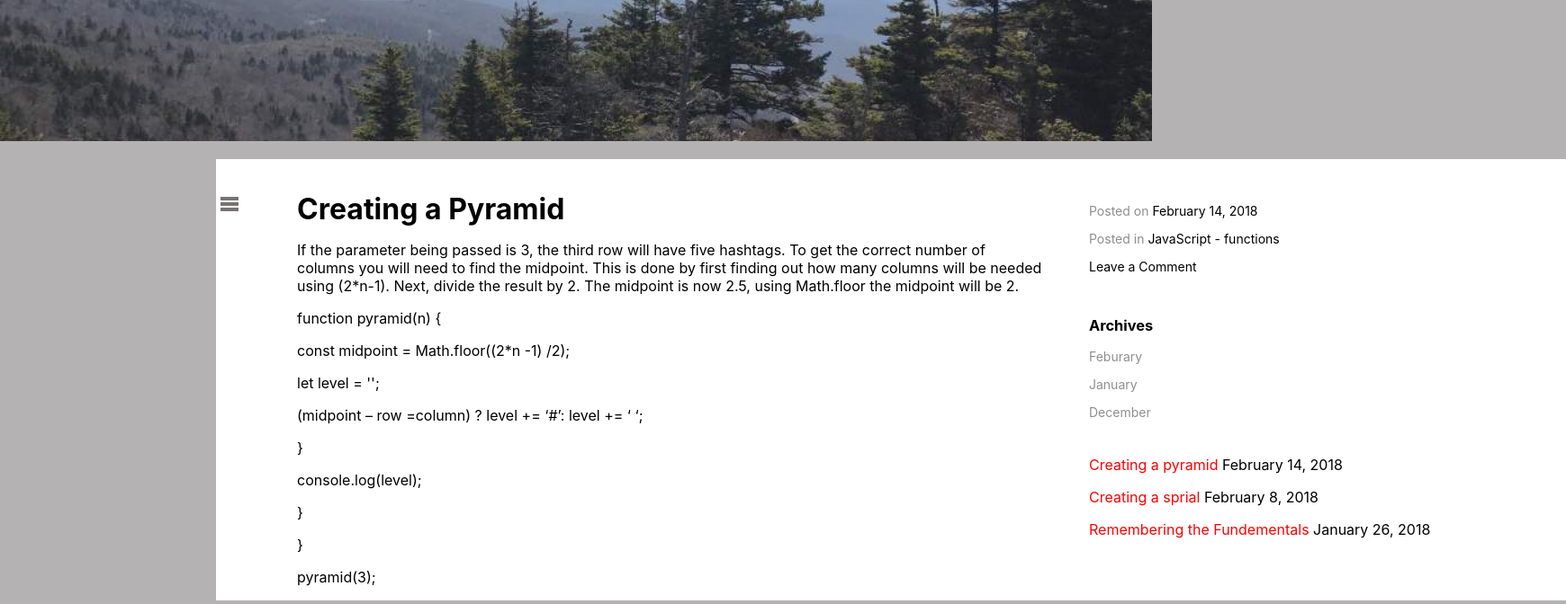
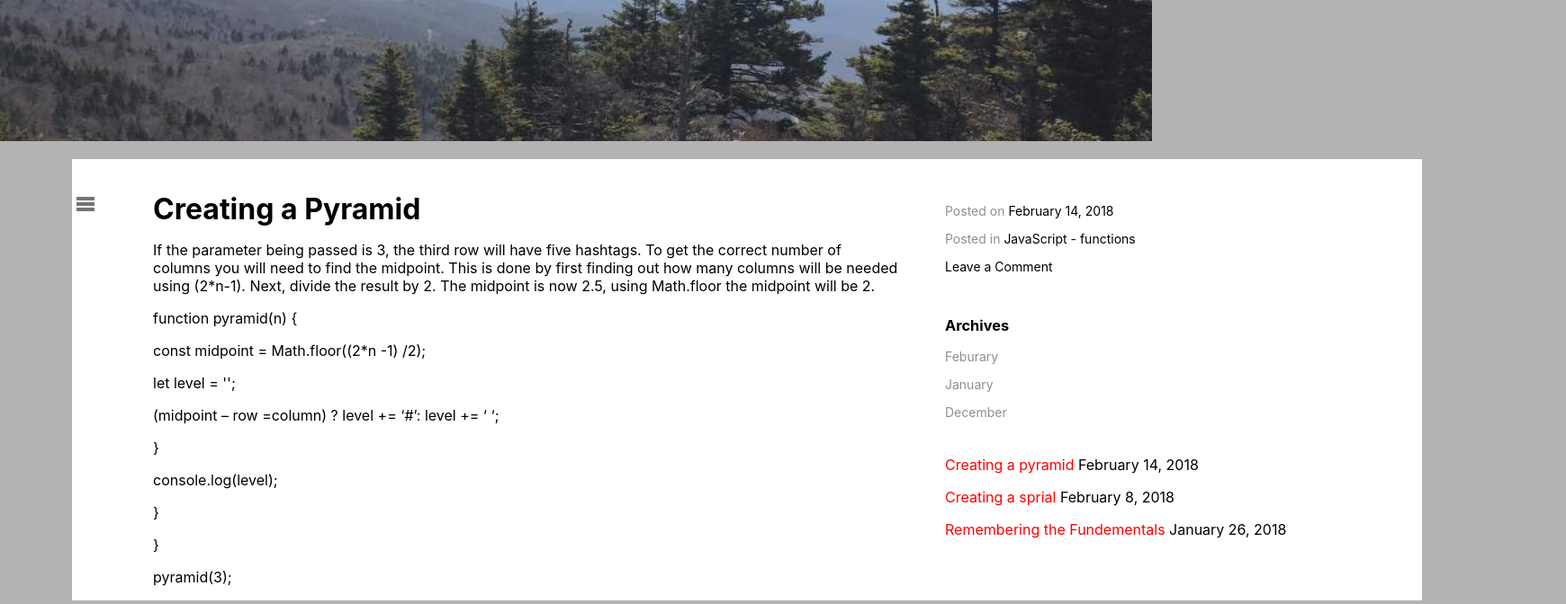
Before and after one commit to mwave317/mwave_blog, a React (Create React App) app in the folder client/: page /home in a window 1280 px wide. Shown: the part 333-1005 px from the top of the page at 90% size, 1740 px wide, since content can reach past the window. Built offline with nearby package versions, Linux system fonts and the light colour scheme; no server answers.

Commit message:
Needed to fiex the margin-left on the .main-layout in the @media for the laptop.

```diff
--- a/client/src/css/Media.css
+++ b/client/src/css/Media.css
@@ -100,7 +100,7 @@
 
     .main-layout {
       display: inline-flex;
-      margin-left: 15em;
+      margin-left: 5em;
       padding-right: 60px;
       background-color: white;
   }
```
